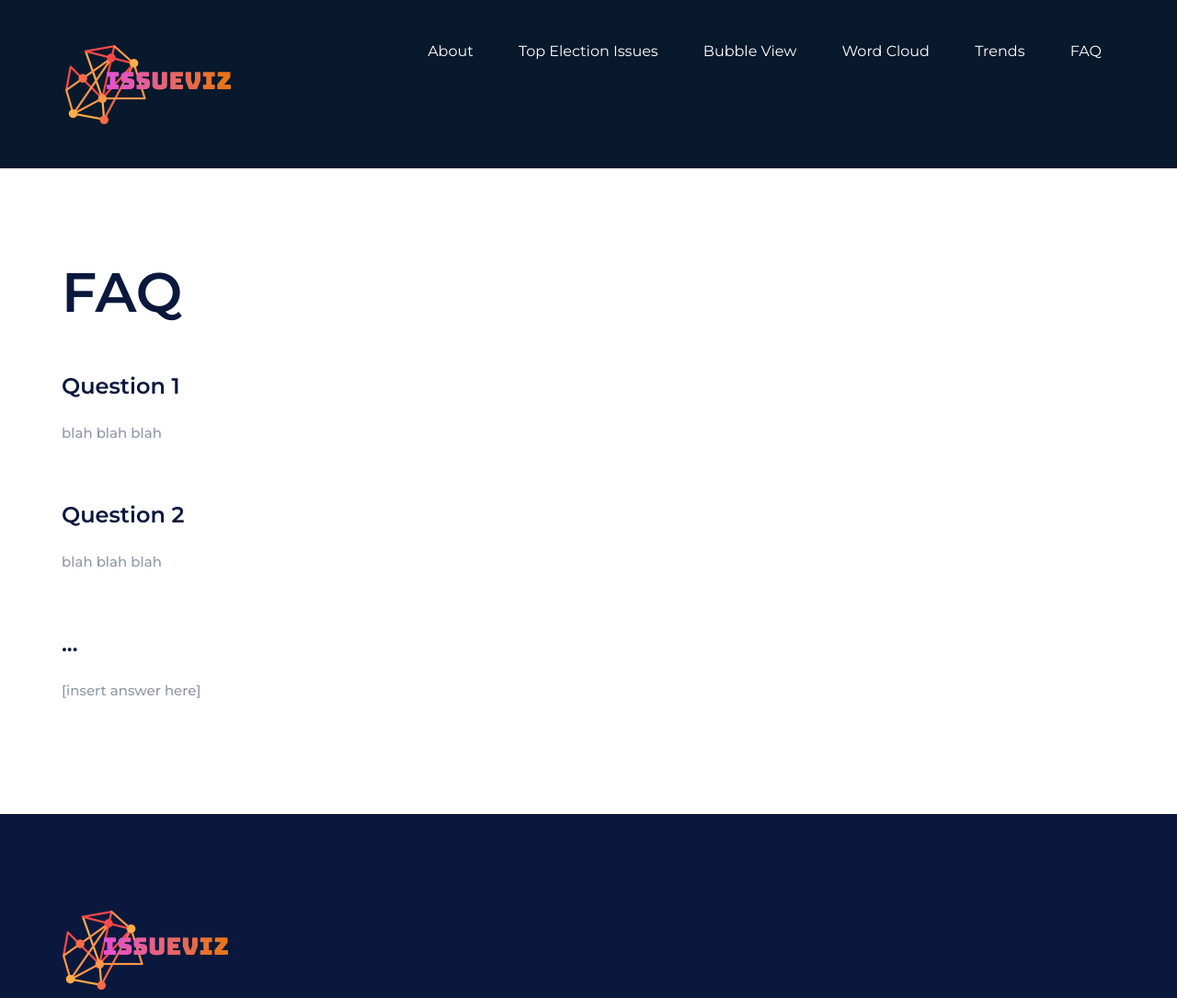
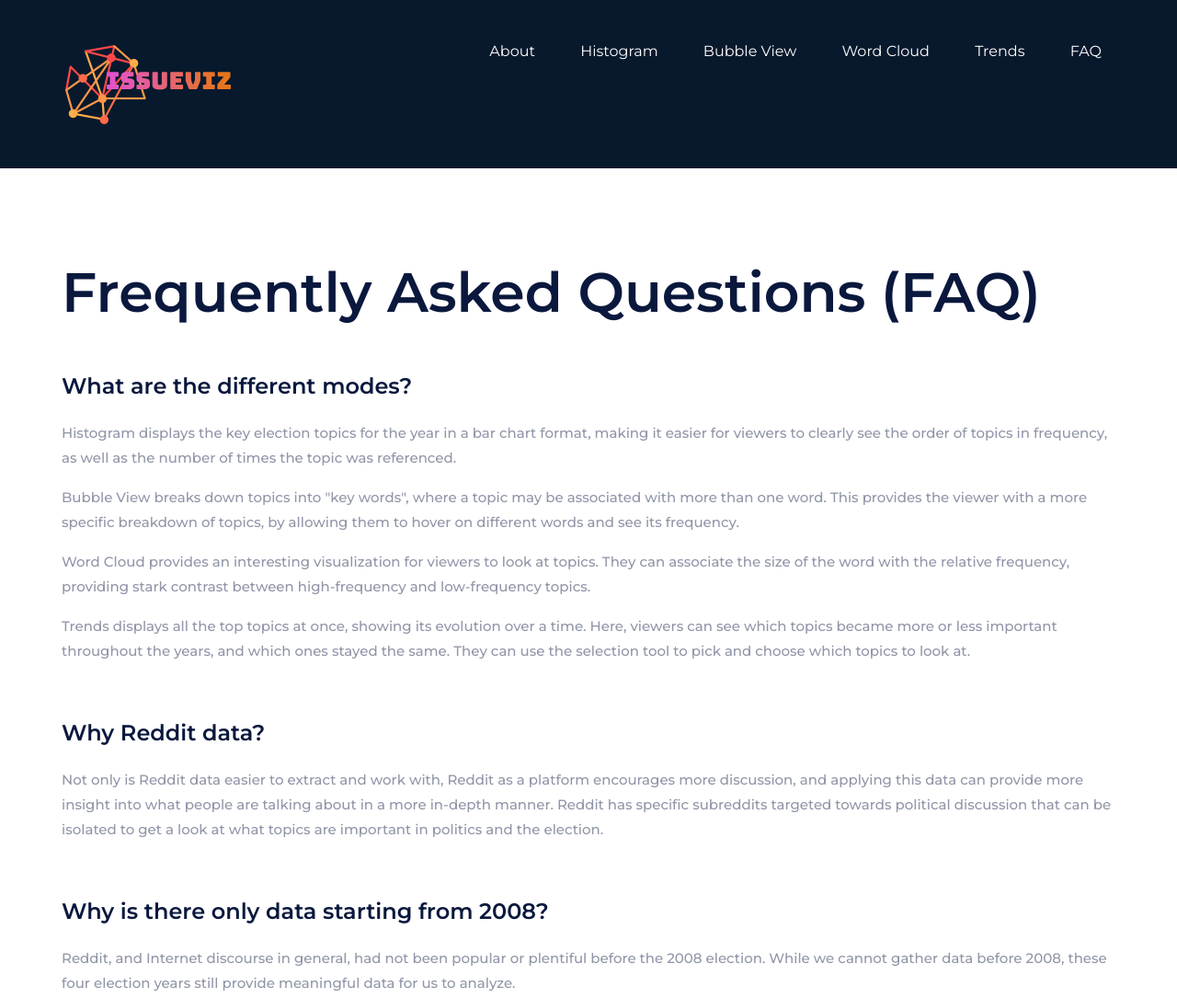
Before and after one commit to shukieshah/IssueVIZ, a plain HTML site: page faq.html in a window 1280 px wide. Shown: the top 1085 px of the page at 92% size. Drawn offline with Linux system fonts and the light colour scheme.

Commit message:
added writing and faq

```diff
--- a/faq.html
+++ b/faq.html
@@ -37,7 +37,7 @@
 		</a>
 		<ul class="main-menu">
 			<li><a href="index.html">About</a></li>
-			<li><a href="#">Top Election Issues</a>
+			<li><a href="top_issues.html?year=2020">Histogram</a>
 				<ul class="sub-menu">
 					<li><a href="top_issues.html?year=2008" id="top_issues">2008 Election</a></li>
 					<li><a href="top_issues.html?year=2012" id="top_issues">2012 Election</a></li>
@@ -45,7 +45,7 @@
 					<li><a href="top_issues.html?year=2020" id="top_issues">2020 Election</a></li>
 				</ul>
 			</li>
-			<li><a href="#">Bubble View</a>
+			<li><a href="bubble_view.html?year=2020">Bubble View</a>
 				<ul class="sub-menu">
 					<li><a href="bubble_view.html?year=2008" id="top_issues">2008 Election</a></li>
 					<li><a href="bubble_view.html?year=2012" id="top_issues">2012 Election</a></li>
@@ -53,7 +53,7 @@
 					<li><a href="bubble_view.html?year=2020" id="top_issues">2020 Election</a></li>
 				</ul>
 			</li>
-			<li><a href="#">Word Cloud</a>
+			<li><a href="word_cloud.html?year=2020">Word Cloud</a>
 				<ul class="sub-menu">
 					<li><a href="word_cloud.html?year=2008" id="top_issues">2008 Election</a></li>
 					<li><a href="word_cloud.html?year=2012" id="top_issues">2012 Election</a></li>
@@ -70,28 +70,38 @@
 	<section class="blog-section spad">
 		<div class="container text-black">
 			<div class="section-title">
-				<h2>FAQ</h2>
+				<h2>Frequently Asked Questions (FAQ)</h2>
 			</div>
 			<div class="column">
 				<div class="row-md-4">
 					<div class="how-item">
-						<h4>Question 1</h4>
+						<h4>What are the different modes?</h4>
 					</div>
-          <p>blah blah blah </p>
+          <p>Histogram displays the key election topics for the year in a bar chart format, making it easier for viewers to clearly see the order of topics in frequency, as well as the number of times the topic was referenced.</p>
+					<p>Bubble View breaks down topics into "key words", where a topic may be associated with more than one word. This provides the viewer with a more specific breakdown of topics, by allowing them to hover on different words and see its frequency.</p>
+					<p>Word Cloud provides an interesting visualization for viewers to look at topics. They can associate the size of the word with the relative frequency, providing stark contrast between high-frequency and low-frequency topics.</p>
+					<p>Trends displays all the top topics at once, showing its evolution over a time. Here, viewers can see which topics became more or less important throughout the years, and which ones stayed the same. They can use the selection tool to pick and choose which topics to look at.</p>
 				</div>
 				<br/><br/>
 				<div class="row-md-4">
 					<div class="how-item">
-						<h4>Question 2</h4>
+						<h4>Why Reddit data?</h4>
 					</div>
-          <p> blah blah blah </p>
+          <p>Not only is Reddit data easier to extract and work with, Reddit as a platform encourages more discussion, and applying this data can provide more insight into what people are talking about in a more in-depth manner. Reddit has specific subreddits targeted towards political discussion that can be isolated to get a look at what topics are important in politics and the election.</p>
 				</div>
 				<br/><br/>
 				<div class="row-md-4">
 					<div class="how-item">
-						<h4>...</h4>
+						<h4>Why is there only data starting from 2008?</h4>
 					</div>
-          <p> [insert answer here] </p>
+          <p>Reddit, and Internet discourse in general, had not been popular or plentiful before the 2008 election. While we cannot gather data before 2008, these four election years still provide meaningful data for us to analyze.</p>
+				</div>
+				<br/><br/>
+				<div class="row-md-4">
+					<div class="how-item">
+						<h4>What are the takeaways of this tool?</h4>
+					</div>
+          <p>This tool is a visualization for you, as a viewer, to take a look at what issues plague the nation and what issues voters are concerned with. You will be able to see how these topics change - or maybe, do not change - over time. You may be surprised at what issues are important to Americans. You may ask yourself if candidates are addressing the issues that they should be, or if they need to shift their focus. This data is an informational starting point for you to recognize the key topics, but we also hope to pique your own curiosity in the elections going forward.</p>
 				</div>
 			</div>
 		</div>
```
Also changed, not shown: bubble_view.html (+3 -3 lines), index.html (+33 -22 lines), top_issues.html (+3 -3 lines), trends.html (+3 -3 lines), word_cloud.html (+3 -3 lines), img/bubbles.png (added), img/histogram.jpg (added), img/trends.png (added), img/wordcloud.jpg (added), 1 other file.
